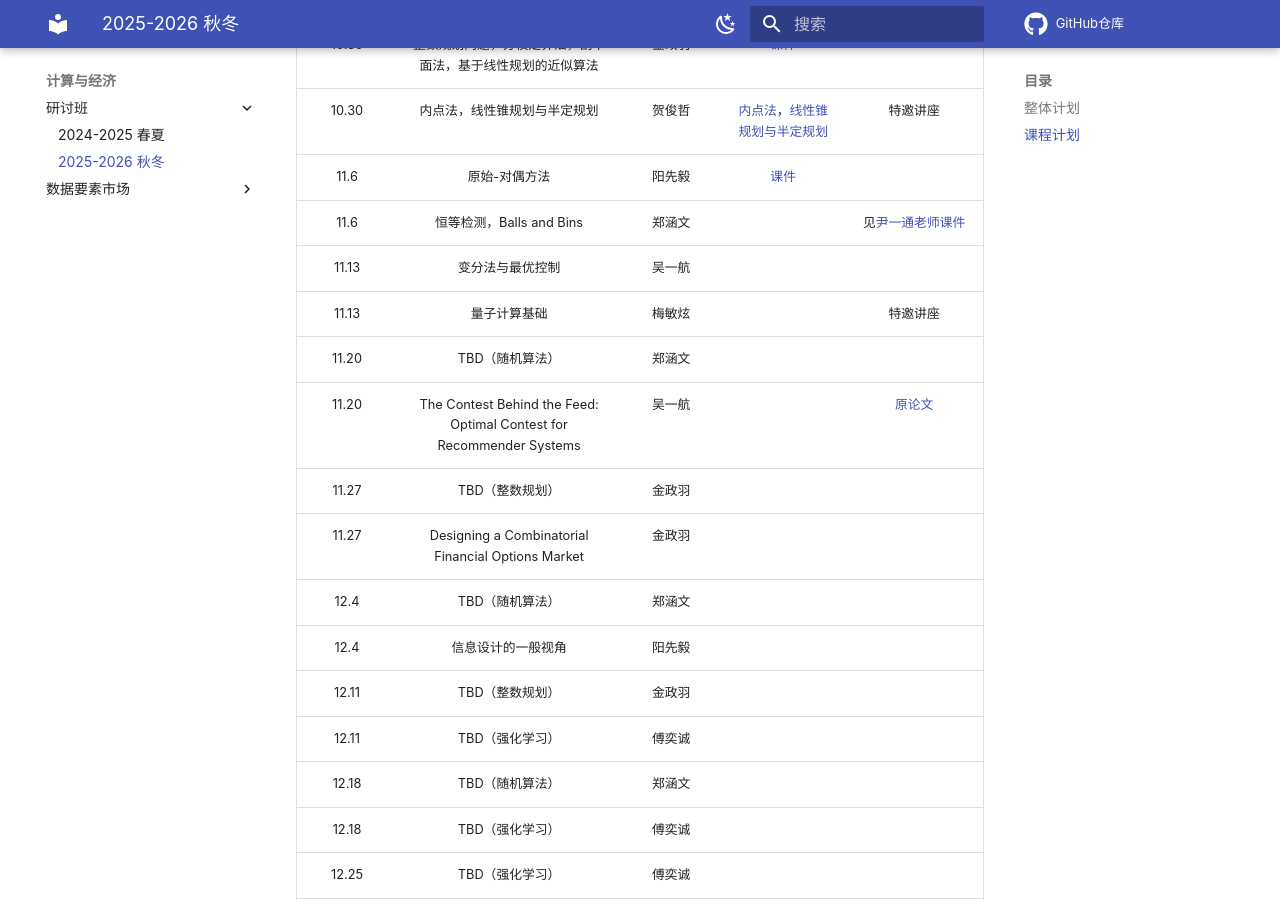
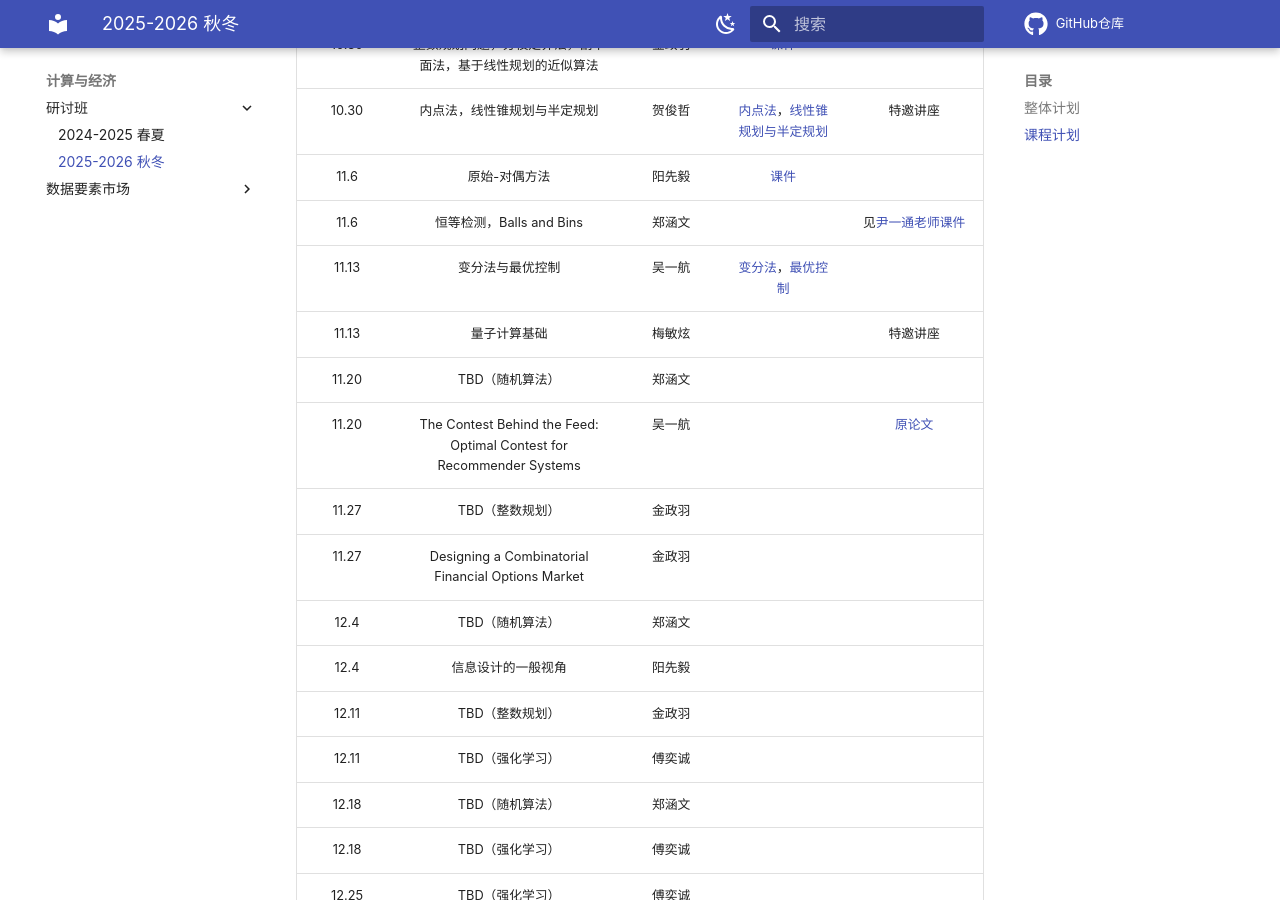
Before and after one commit to yhwu-is/Teach, an MkDocs documentation site: the page built from docs/ec/seminar/25fa.md, in a window 1280 px wide and 900 px high, scrolled down 1868 px. Built offline with MkDocs 1.6.1 and Material for MkDocs 9.7.7, drawn with Linux system fonts in a browser that asks for light colours; comment, search, counter and statistics services are not loaded.

Commit message:
docs: 更新EC讨论班

```diff
--- a/docs/ec/seminar/25fa.md
+++ b/docs/ec/seminar/25fa.md
@@ -50,7 +50,7 @@
 | 10.30 | 内点法，线性锥规划与半定规划 | 贺俊哲 | [内点法](25fa/IPM.pdf)，[线性锥规划与半定规划](25fa/CP.pdf) | 特邀讲座 |
 | 11.6 | 原始-对偶方法 | 阳先毅 | [课件](25fa/原始-对偶方法.pdf) |  |
 | 11.6 | 恒等检测，Balls and Bins | 郑涵文 |  | 见[尹一通老师课件](https://tcs.nju.edu.cn/wiki/index.php/%E9%9A%8F%E6%9C%BA%E7%AE%97%E6%B3%95_(Fall_2015)) |
-| 11.13 | 变分法与最优控制 | 吴一航 |  |  |
+| 11.13 | 变分法与最优控制 | 吴一航 | [变分法](25fa/25fa-lec01-cv.pdf)，[最优控制](25fa/25fa-lec02-optcontrol.pdf) |  |
 | 11.13 | 量子计算基础 | 梅敏炫 |  | 特邀讲座 |
 | 11.20 | TBD（随机算法） | 郑涵文 |  |  |
 | 11.20 | The Contest Behind the Feed: Optimal Contest for Recommender Systems | 吴一航 |  | [原论文](25fa/The%20Contest%20Behind%20the%20Feed-Optimal%20Contest%20for%20Recommender%20Systems.pdf) |
```
Also changed, not shown: 2 other files.
